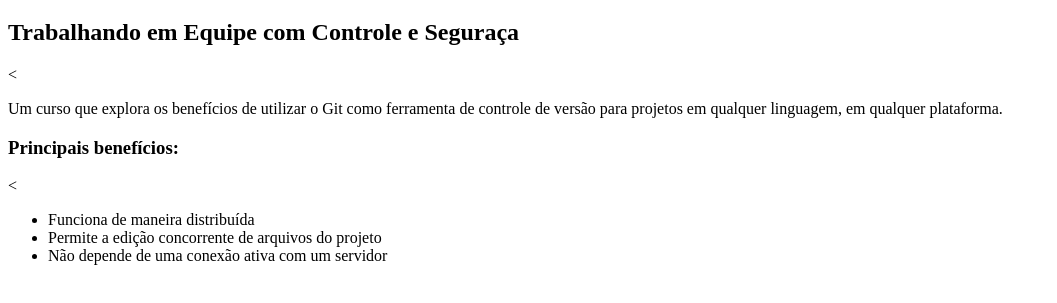
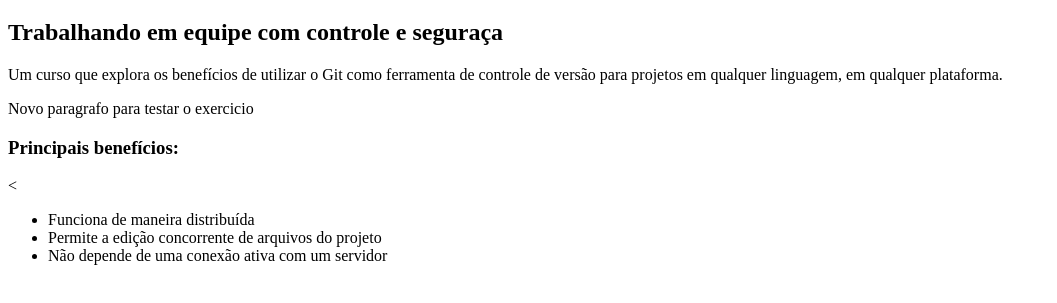
Before and after one commit to maurofilho/curso-git, a plain HTML site: page index.html in a window 1280 px wide. Shown: the part 87-390 px from the top of the page, without its empty margins (0-1057 px from the left). Drawn offline with Linux system fonts and the light colour scheme.

Commit message:
Adicionado paragráfo e correção de palavras

```diff
--- a/index.html
+++ b/index.html
@@ -4,9 +4,11 @@
 </head>
 <body>
 	<h1>Git</h1>
-	<h2>Trabalhando em Equipe com Controle e Seguraça</h2>
+	<h2>Trabalhando em equipe com controle e seguraça</h2>
 
-	<<p>Um curso que explora os benefícios de utilizar o Git como ferramenta de controle de versão para projetos em qualquer linguagem, em qualquer plataforma.</p>
+	<p>Um curso que explora os benefícios de utilizar o Git como ferramenta de controle de versão para projetos em qualquer linguagem, em qualquer plataforma.</p>
+
+	<p>Novo paragrafo para testar o exercicio</p>
 
 	<h3>Principais benefícios:</h3>
 	<<ul>
```
